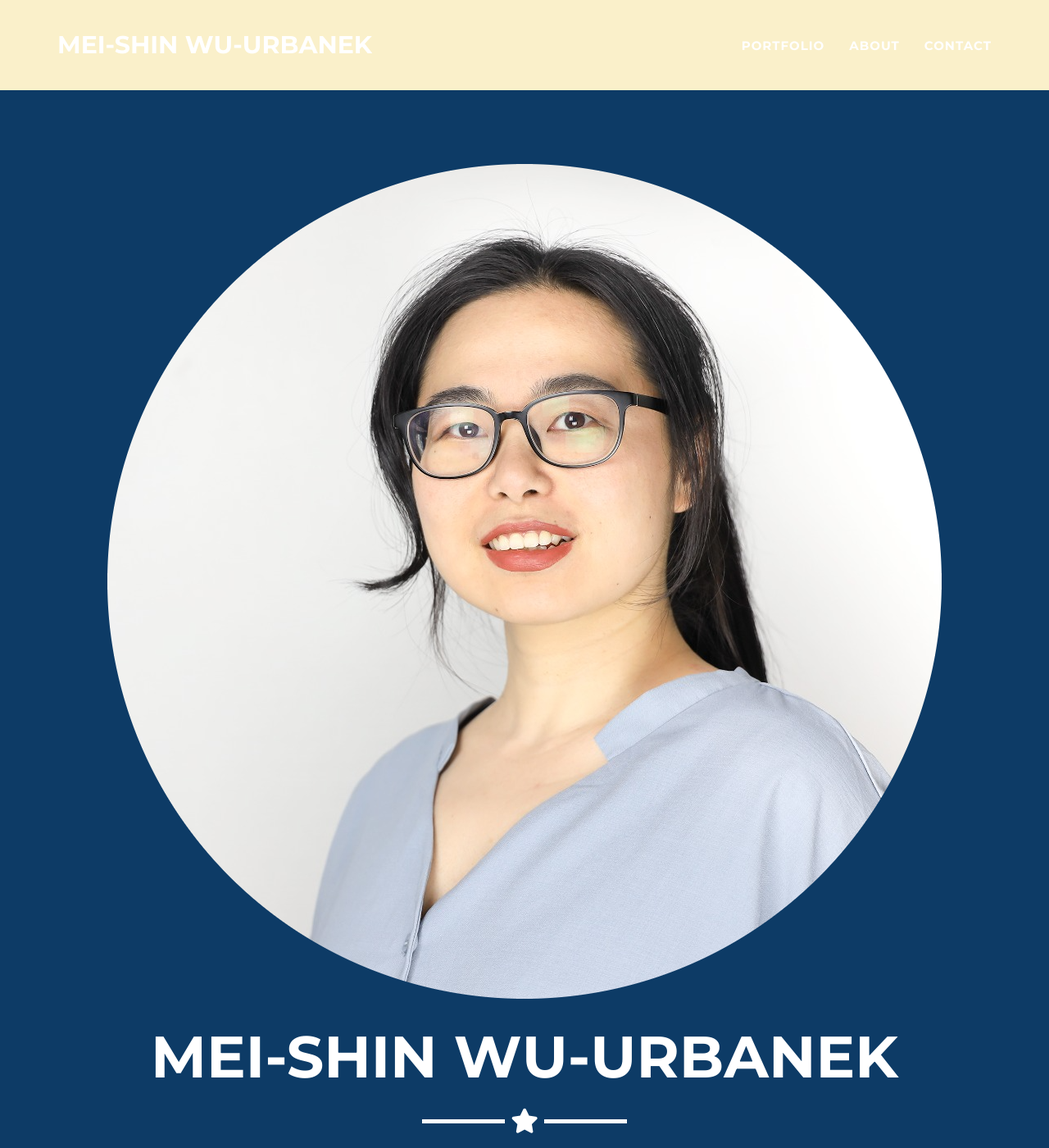
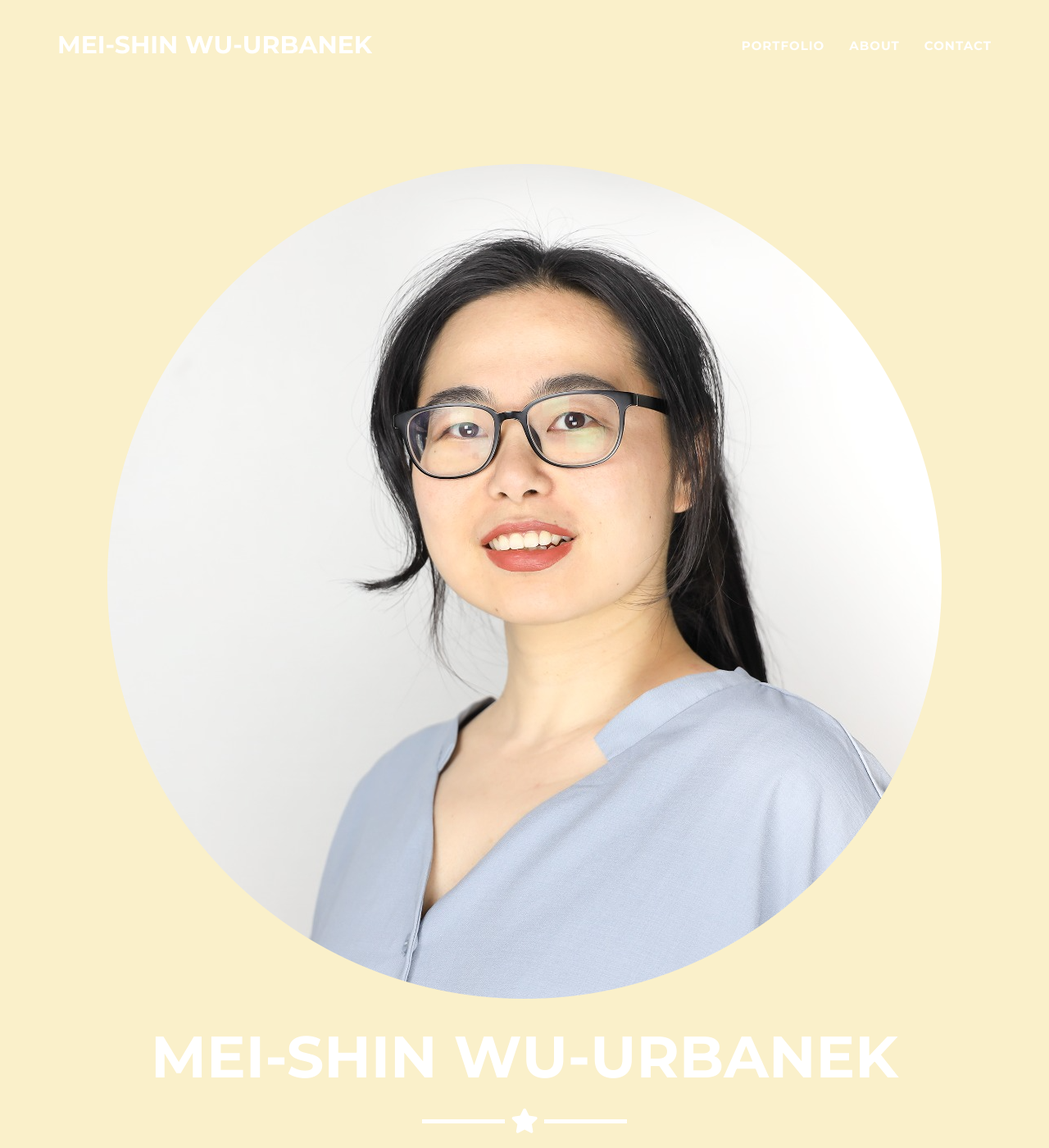
Before and after one commit to Wu-Urbanek/Wu-Urbanek.github.io, a Jekyll site: the page built from _posts/2014-07-18-project-1.markdown, in a window 1280 px wide and 1400 px high. Shown: the whole window at 82% size. Built offline with Jekyll 4.4.1, drawn with Linux system fonts in a browser that asks for light colours.

Commit message:
update color

```diff
--- a/_config.yml
+++ b/_config.yml
@@ -26,9 +26,9 @@ disqus_shortname: myshortname
 
 # Color settings (hex-codes without the leading hash-tag)
 color:
-  primary: 0d3b66 #18bc9c #80B3FF
-  primary-rgb: "13,59,102" #"24,288,156" #"128,179,255"
-  secondary: faf0ca #2c3e50 #FD6E8A
+  primary: faf0ca #18bc9c #80B3FF
+  primary-rgb: "250,240,202" #"24,288,156" #"128,179,255"
+  secondary: 0d3b66 faf0ca #2c3e50 #FD6E8A
   secondary-dark: ee964b #233140 #A2122F
 
 # Footer settings
```
